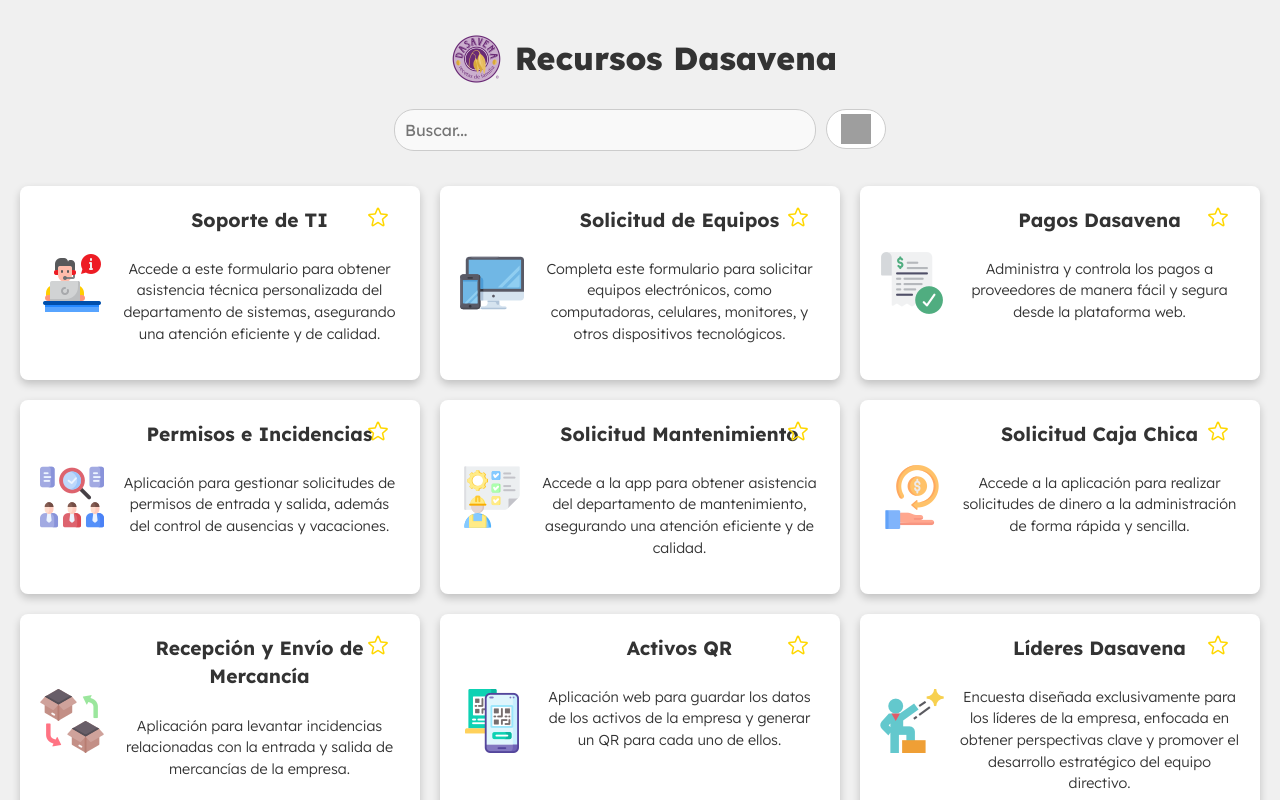
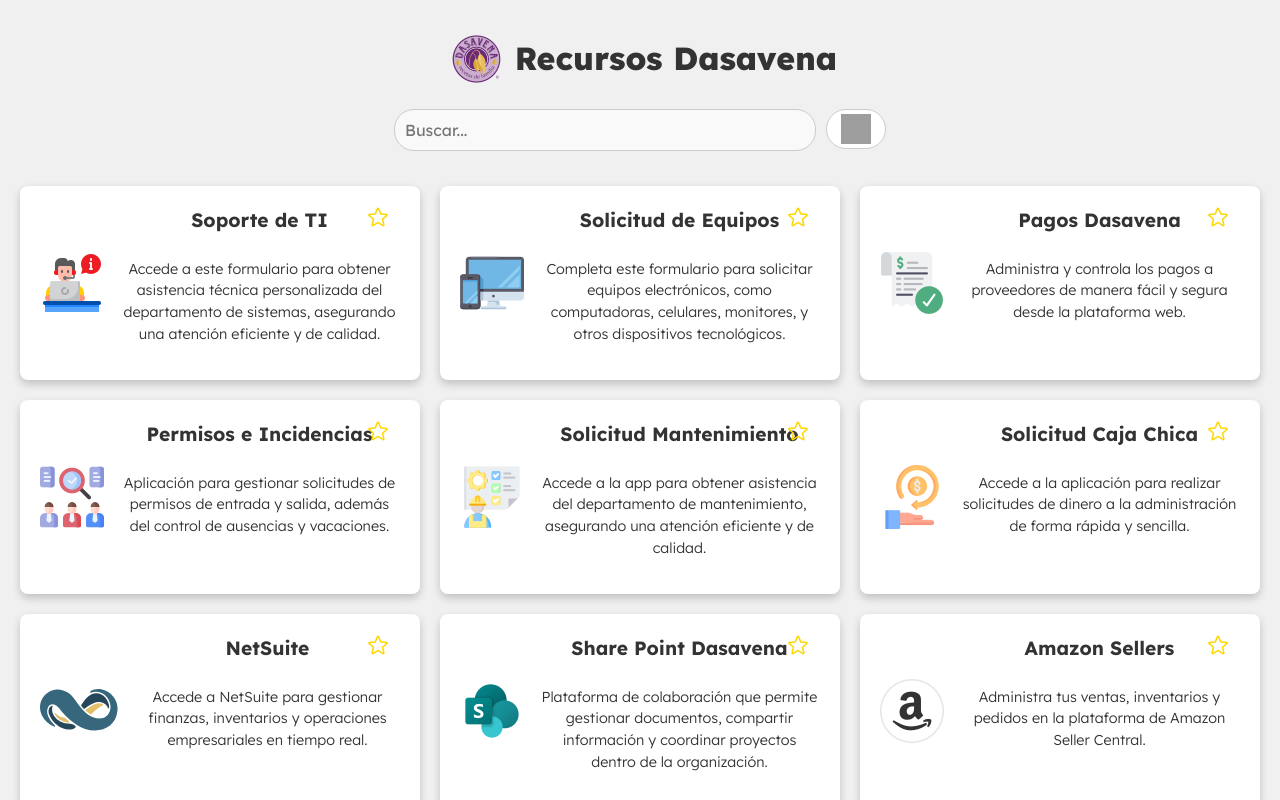
Before and after one commit to Nesz-ux/atajosdasavena, a React (Vite) app: page / in a window 1280 px wide. Shown: the top 800 px of the page. Built offline with nearby package versions, Linux system fonts and the light colour scheme; grey boxes are pictures that could not be loaded; a web font is replaced by a local one.

Commit message:
Se agrego modulo de amazon sellers y NetSuit

```diff
--- a/src/components/appsData.js
+++ b/src/components/appsData.js
@@ -14,6 +14,8 @@
 import factura from "./images/factura.png";
 import masteredi from "./images/masteredi.png";
 import sharePoint from "./images/sharePoint.png";
+import netsuite from "./images/NetSuite.svg";
+import amazon from "./images/amazon.png";
 
 const apps = [
   {
@@ -61,6 +63,28 @@
       "Accede a la aplicación para realizar solicitudes de dinero a la administración de forma rápida y sencilla.",
     url: "https://apps.powerapps.com/play/e/default-e4c56574-c116-4d00-bcfd-95c771672ffc/a/35c6e036-bb05-44cf-b655-4ed05a20d22c?tenantId=e4c56574-c116-4d00-bcfd-95c771672ffc&hint=42bdae80-568e-4d01-a2d9-8a4a88a434a0&sourcetime=1729786695917&source=portal",
   },
+  {
+    image: netsuite,
+    title: "NetSuite",
+    description:
+      "Accede a NetSuite para gestionar finanzas, inventarios y operaciones empresariales en tiempo real.",
+    url: "https://system.netsuite.com/app/login/secure/enterpriselogin.nl",
+  },
+  {
+    image: sharePoint,
+    title: "Share Point Dasavena",
+    description:
+      "Plataforma de colaboración que permite gestionar documentos, compartir información y coordinar proyectos dentro de la organización.",
+    url: "https://dasavenagourmet123.sharepoint.com/sites/Dasavena/SitePages/TrainingHome.aspx",
+  },
+  {
+    image: amazon,
+    title: "Amazon Sellers",
+    description:
+      "Administra tus ventas, inventarios y pedidos en la plataforma de Amazon Seller Central.",
+    url: "https://sellercentral.amazon.com.mx/ap/signin?openid.pape.max_auth_age=0&openid.return_to=https%3A%2F%2Fsellercentral.amazon.com.mx%2Fhome&openid.identity=http%3A%2F%2Fspecs.openid.net%2Fauth%2F2.0%2Fidentifier_select&openid.assoc_handle=sc_mx_amazon_v2&openid.mode=checkid_setup&language=en_MX&openid.claimed_id=http%3A%2F%2Fspecs.openid.net%2Fauth%2F2.0%2Fidentifier_select&pageId=sc_mx_amazon_v2&openid.ns=http%3A%2F%2Fspecs.openid.net%2Fauth%2F2.0&ssoResponse=eyJ6aXAiOiJERUYiLCJlbmMiOiJBMjU2R0NNIiwiYWxnIjoiQTI1NktXIn0.Iy0dNtUBUuHQi5OcJG9Ed0WmW8SkD4Eb410wXPauilJN7-UI_HILNA.7LgjECBgcHe0YSE2.wWkJ1Fozfeo_hDtfQVXuODOPkDbSraRhI46aN2ok8xpKbf0qJLXDpJYllCZh_vB8cmLlTfGRWG63KsAiWjE4RHcLhahf2IdVtqY6OOXG0dtn1iU-PI8IF3NKuVyvhRj1mSRcyUbdxK5JSpao1BafXmtgiBk0c6B2D-sgswCwYsBJY94UG5kn54ALYMsxU_uqnWPKzYBjt1M.L7GkdjGlZ4xPxzmraOuRIQ",
+  },
+
   {
     image: mercancia,
     title: "Recepción y Envío de Mercancía",
@@ -126,13 +150,6 @@
       "Accede a Masteredi para consultar de manera rápida y eficiente los pagos recibidos de clientes en el área de cuentas por cobrar.",
     url: "https://masteredi-app-portalweb-prod.azurewebsites.net/Login/Index?ReturnUrl=%2f",
   },
-  {
-    image: sharePoint,
-    title: "Share Point Dasavena",
-    description:
-      "Plataforma de colaboración que permite gestionar documentos, compartir información y coordinar proyectos dentro de la organización.",
-    url: "https://dasavenagourmet123.sharepoint.com/sites/Dasavena/SitePages/TrainingHome.aspx",
-  },
 ];
 
 export default apps;
```
Also changed, not shown: src/components/images/NetSuite.svg (added), src/components/images/amazon.png (added).
